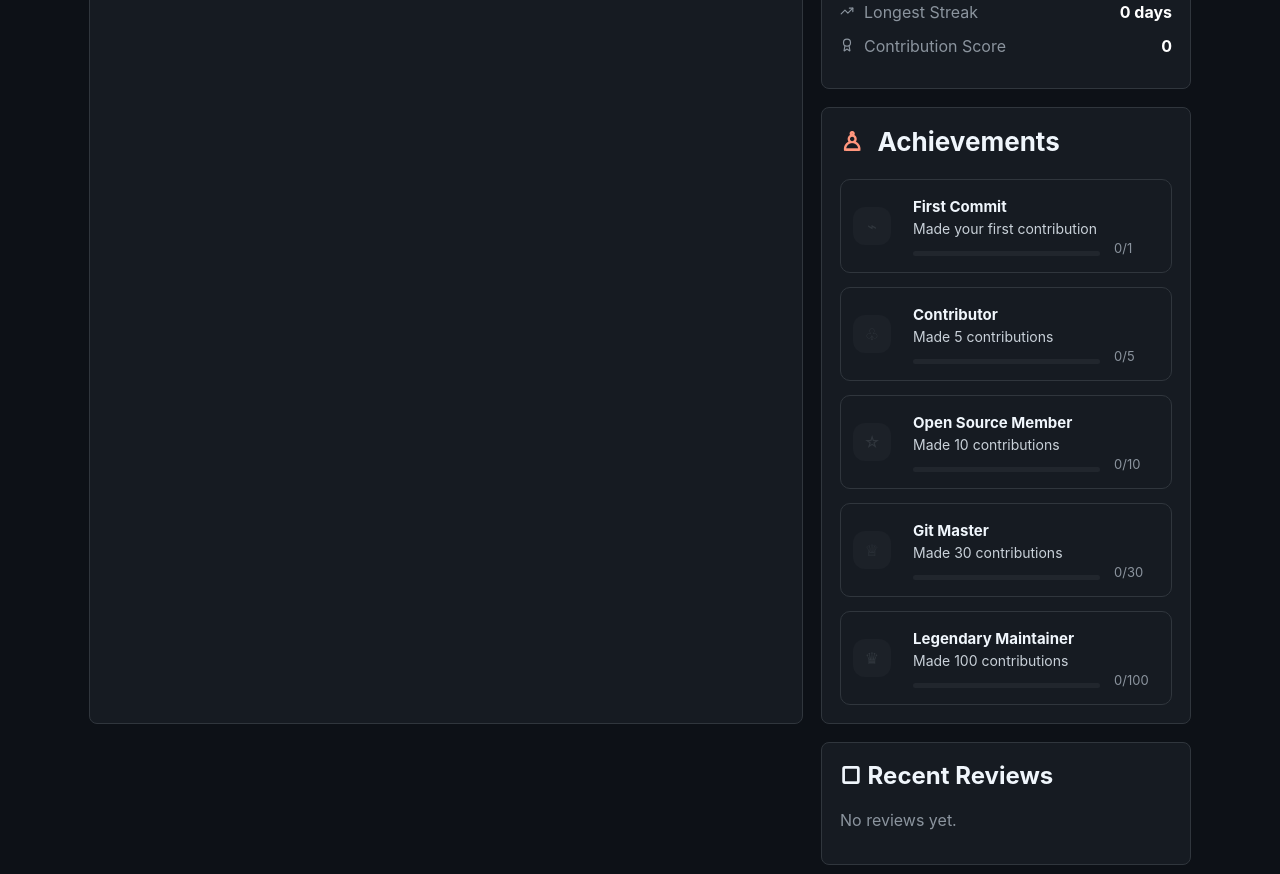
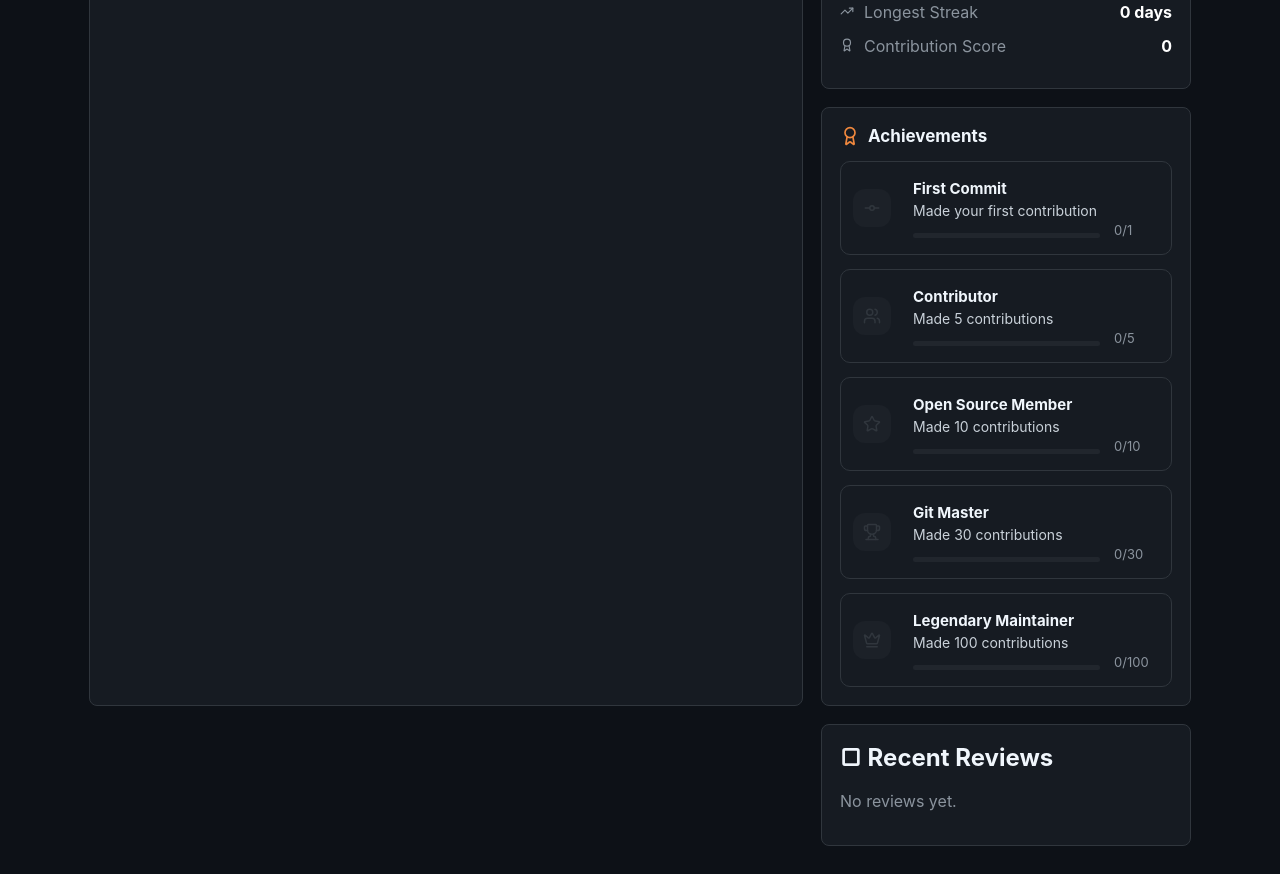
Before and after one commit to cntjdus/likelion-guestbook, a React (Vite) app in the folder frontend/: page / in a window 1280 px wide. Shown: the part 540-1414 px from the top of the page. Built offline with nearby package versions, Linux system fonts and the light colour scheme.

Commit message:
achievements 수정

```diff
--- a/frontend/src/App.css
+++ b/frontend/src/App.css
@@ -412,13 +412,15 @@ button {
 /* Achievements */
 
 .achievement-card h2 {
+  display: flex;
+  align-items: center;
+  gap: 8px;
+  font-size: 17px;
   margin-top: 0;
-  font-size: 26px;
 }
 
-.achievement-card h2 span {
-  color: #ff967d;
-  margin-right: 8px;
+.achievement-card h2 svg {
+  color: #f0883e;
 }
 
 .achievement-item {
--- a/frontend/src/components/Achievements.jsx
+++ b/frontend/src/components/Achievements.jsx
@@ -1,33 +1,35 @@
+import { GitCommitHorizontal, Users, Star, Trophy, Crown, Award, } from "lucide-react";
+
 const achievementList = [
   {
     title: "First Commit",
     description: "Made your first contribution",
     goal: 1,
-    icon: "⌁",
+    icon: <GitCommitHorizontal size={18} />,
   },
   {
     title: "Contributor",
     description: "Made 5 contributions",
     goal: 5,
-    icon: "♧",
+    icon: <Users size={18} />,
   },
   {
     title: "Open Source Member",
     description: "Made 10 contributions",
     goal: 10,
-    icon: "☆",
+    icon: <Star size={18} />,
   },
   {
     title: "Git Master",
     description: "Made 30 contributions",
     goal: 30,
-    icon: "♕",
+    icon: <Trophy size={18} />,
   },
   {
     title: "Legendary Maintainer",
     description: "Made 100 contributions",
     goal: 100,
-    icon: "♛",
+    icon: <Crown size={18} />,
   },
 ];
 
@@ -35,7 +37,8 @@ function Achievements({ count }) {
   return (
     <section className="side-card achievement-card">
       <h2>
-        <span>♙</span> Achievements
+        <Award size={20} />
+        Achievements
       </h2>
 
       {achievementList.map((item) => {
```
